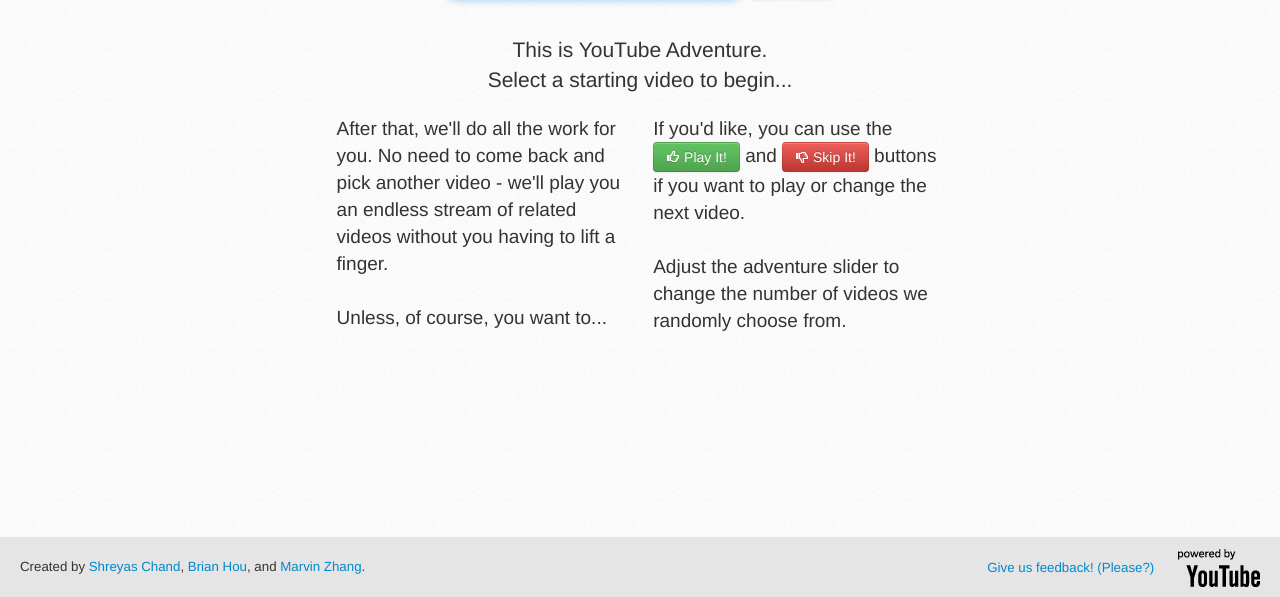
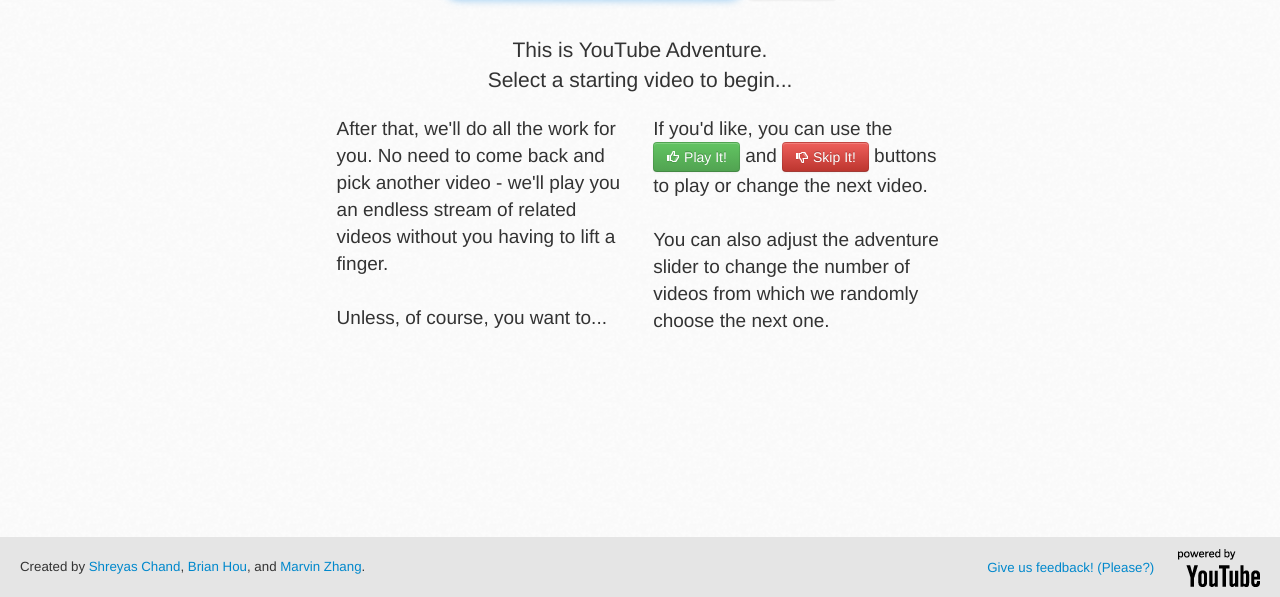
Before and after one commit to brianhou/YouTubeRadio, a Django app: page / in a window 1280 px wide. Shown: the part 203-800 px from the top of the page. Run offline with Django 3.2, Linux system fonts and the light colour scheme; some libraries are stand-ins or nearby versions.

Commit message:
fixed wording a bit

```diff
--- a/YouTubeRadio/templates/adventure/index.html
+++ b/YouTubeRadio/templates/adventure/index.html
@@ -11,8 +11,8 @@
         <button class="btn btn-success" type="button"><i class="icon-thumbs-up icon-white"></i> Play It!</button>
         and
         <button class="btn btn-danger" type="button"><i class="icon-thumbs-down icon-white"></i> Skip It!</button>
-        buttons if you want to play or change the next video. <br><br>
-        Adjust the adventure slider to change the number of videos we randomly choose from.
+        buttons to play or change the next video. <br><br>
+        You can also adjust the adventure slider to change the number of videos from which we randomly choose the next one.
         </p>
     </div>
 </div>
```
